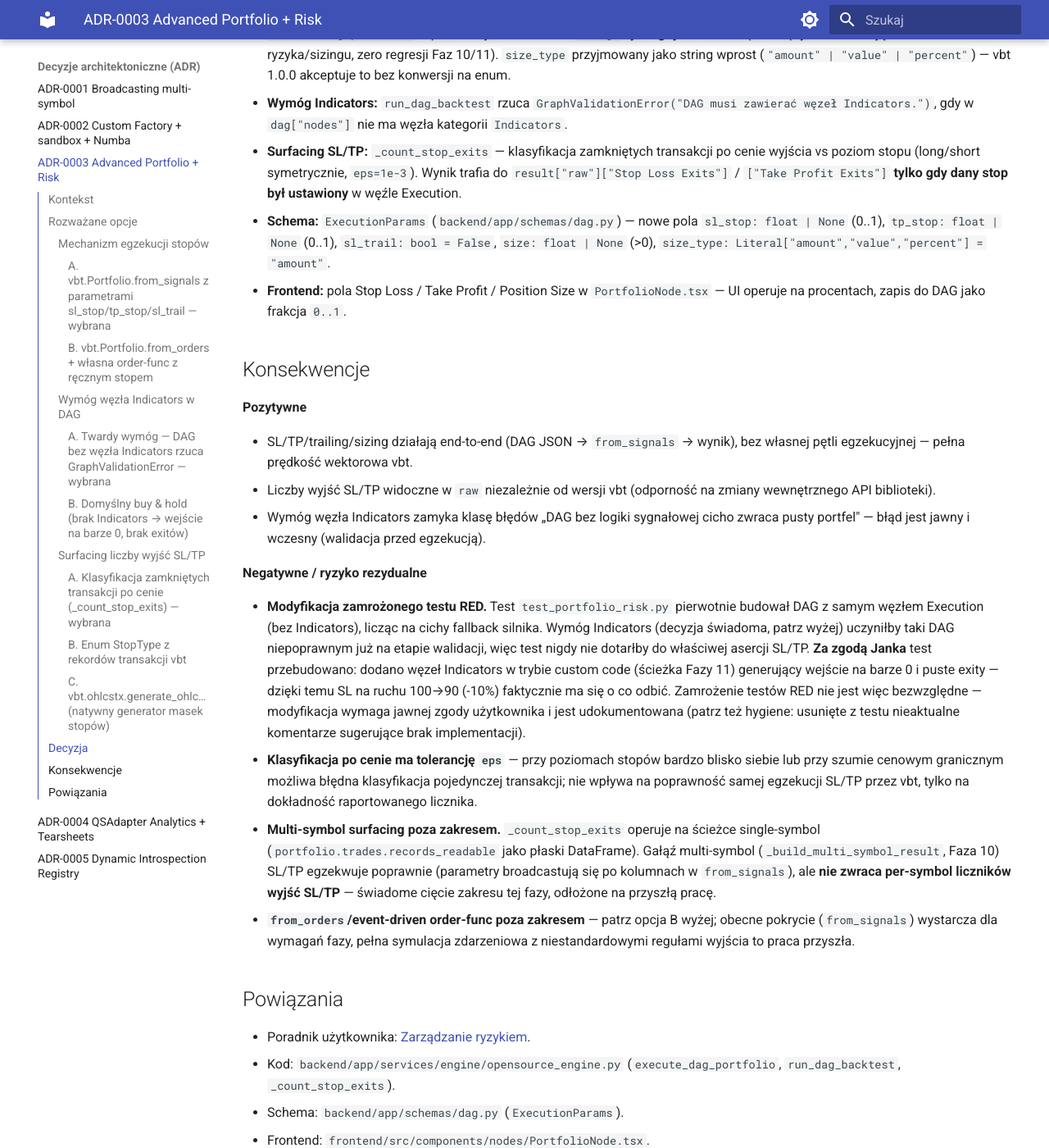
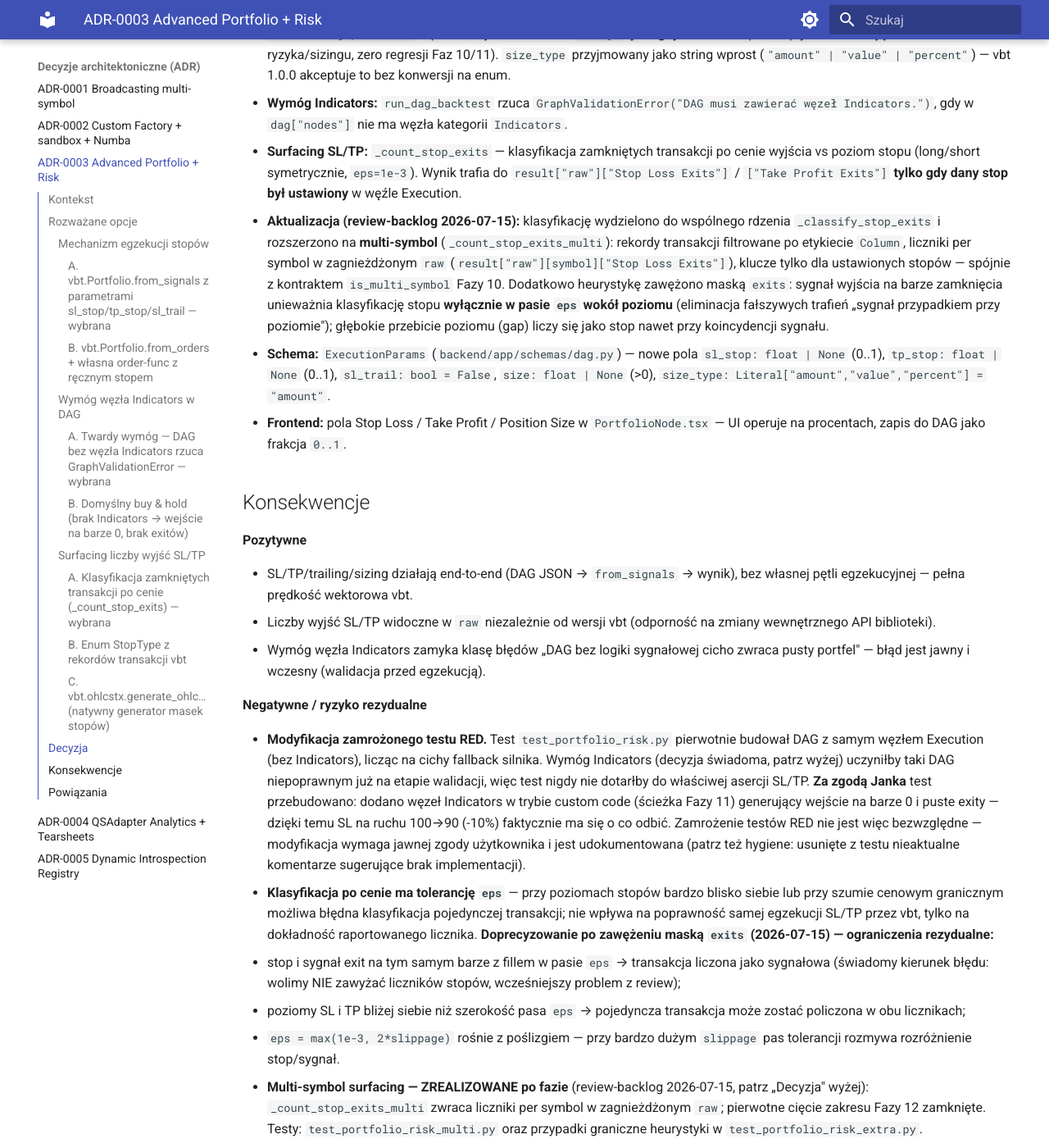
Before and after one commit to zim-jan/BlockBT__, an MkDocs documentation site: the page built from docs/adr/0003-advanced-portfolio-risk.md, in a window 1280 px wide and 1400 px high, scrolled down 2474 px. Shown: the whole window at 82% size. Built offline with MkDocs 1.6.1 and Material for MkDocs 9.7.7, drawn with Linux system fonts in a browser that asks for light colours.

Commit message:
docs(adr): update ADR-0003 with multi-symbol counters and eps narrowing
Decision section notes the shared _classify_stop_exits core, per-symbol
nested raw counters and the exits-mask narrowing; Consequences section
replaces the deferred multi-symbol cut with its resolution and documents
residual heuristic limitations (same-bar coincidence, close SL/TP levels,
eps growth with slippage).

```diff
--- a/docs/adr/0003-advanced-portfolio-risk.md
+++ b/docs/adr/0003-advanced-portfolio-risk.md
@@ -114,6 +114,16 @@ Osobna, natywna funkcja vbt do generowania masek wyjść SL/TP przed `from_signa
   po cenie wyjścia vs poziom stopu (long/short symetrycznie, `eps=1e-3`). Wynik
   trafia do `result["raw"]["Stop Loss Exits"]` / `["Take Profit Exits"]`
   **tylko gdy dany stop był ustawiony** w węźle Execution.
+- **Aktualizacja (review-backlog 2026-07-15):** klasyfikację wydzielono do
+  wspólnego rdzenia `_classify_stop_exits` i rozszerzono na **multi-symbol**
+  (`_count_stop_exits_multi`): rekordy transakcji filtrowane po etykiecie
+  `Column`, liczniki per symbol w zagnieżdżonym `raw`
+  (`result["raw"][symbol]["Stop Loss Exits"]`), klucze tylko dla ustawionych
+  stopów — spójnie z kontraktem `is_multi_symbol` Fazy 10. Dodatkowo heurystykę
+  zawężono maską `exits`: sygnał wyjścia na barze zamknięcia unieważnia
+  klasyfikację stopu **wyłącznie w pasie `eps` wokół poziomu** (eliminacja
+  fałszywych trafień „sygnał przypadkiem przy poziomie"); głębokie przebicie
+  poziomu (gap) liczy się jako stop nawet przy koincydencji sygnału.
 - **Schema:** `ExecutionParams` (`backend/app/schemas/dag.py`) — nowe pola
   `sl_stop: float | None` (0..1), `tp_stop: float | None` (0..1),
   `sl_trail: bool = False`, `size: float | None` (>0),
@@ -148,12 +158,20 @@ Osobna, natywna funkcja vbt do generowania masek wyjść SL/TP przed `from_signa
   blisko siebie lub przy szumie cenowym granicznym możliwa błędna klasyfikacja
   pojedynczej transakcji; nie wpływa na poprawność samej egzekucji SL/TP przez
   vbt, tylko na dokładność raportowanego licznika.
-- **Multi-symbol surfacing poza zakresem.** `_count_stop_exits` operuje na
-  ścieżce single-symbol (`portfolio.trades.records_readable` jako płaski
-  DataFrame). Gałąź multi-symbol (`_build_multi_symbol_result`, Faza 10) SL/TP
-  egzekwuje poprawnie (parametry broadcastują się po kolumnach w `from_signals`),
-  ale **nie zwraca per-symbol liczników wyjść SL/TP** — świadome cięcie zakresu
-  tej fazy, odłożone na przyszłą pracę.
+  **Doprecyzowanie po zawężeniu maską `exits` (2026-07-15) — ograniczenia
+  rezydualne:**
+  - stop i sygnał exit na tym samym barze z fillem w pasie `eps` → transakcja
+    liczona jako sygnałowa (świadomy kierunek błędu: wolimy NIE zawyżać
+    liczników stopów, wcześniejszy problem z review);
+  - poziomy SL i TP bliżej siebie niż szerokość pasa `eps` → pojedyncza
+    transakcja może zostać policzona w obu licznikach;
+  - `eps = max(1e-3, 2*slippage)` rośnie z poślizgiem — przy bardzo dużym
+    `slippage` pas tolerancji rozmywa rozróżnienie stop/sygnał.
+- **Multi-symbol surfacing — ZREALIZOWANE po fazie** (review-backlog
+  2026-07-15, patrz „Decyzja" wyżej): `_count_stop_exits_multi` zwraca liczniki
+  per symbol w zagnieżdżonym `raw`; pierwotne cięcie zakresu Fazy 12 zamknięte.
+  Testy: `test_portfolio_risk_multi.py` oraz przypadki graniczne heurystyki
+  w `test_portfolio_risk_extra.py`.
 - **`from_orders`/event-driven order-func poza zakresem** — patrz opcja B wyżej;
   obecne pokrycie (`from_signals`) wystarcza dla wymagań fazy, pełna symulacja
   zdarzeniowa z niestandardowymi regułami wyjścia to praca przyszła.
```
